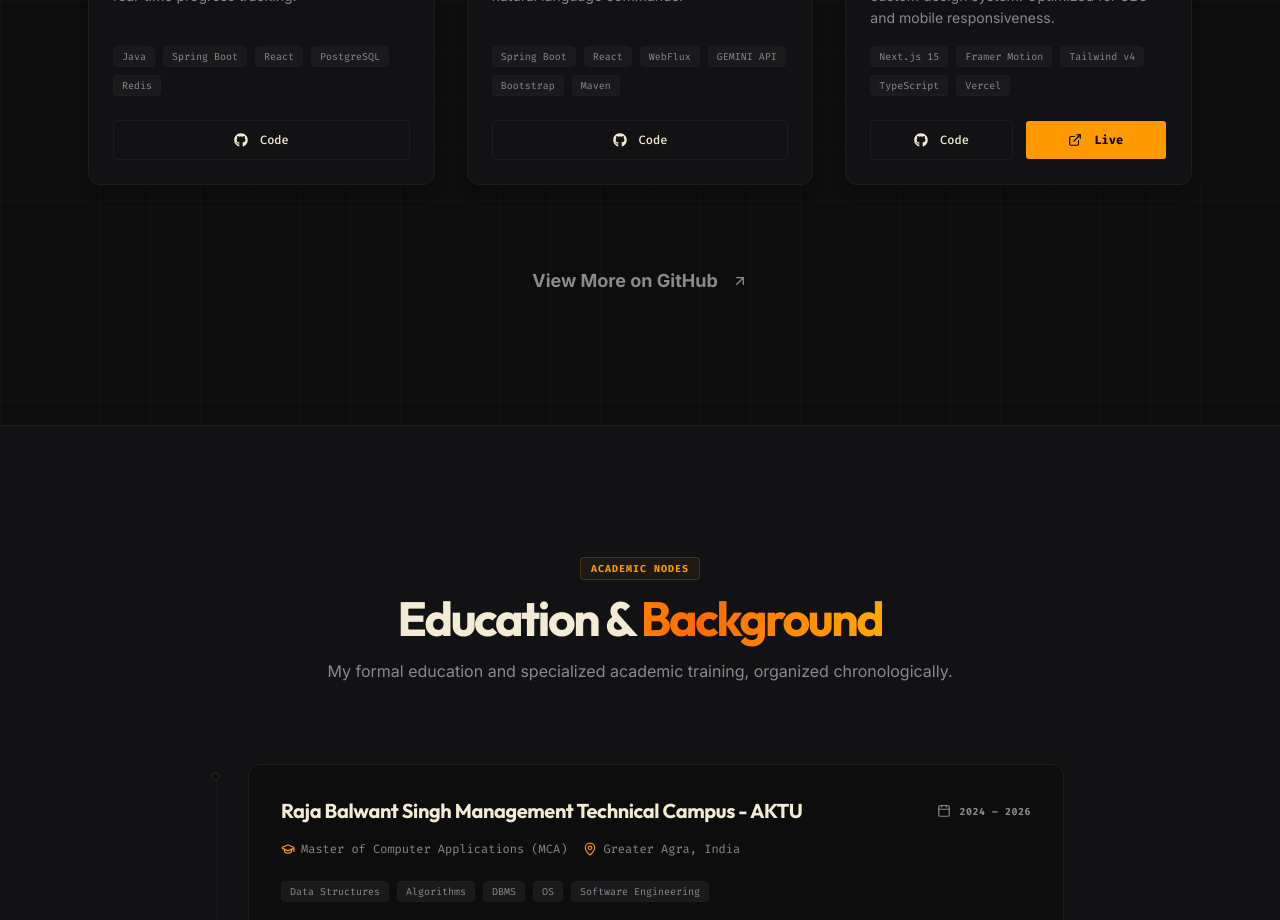
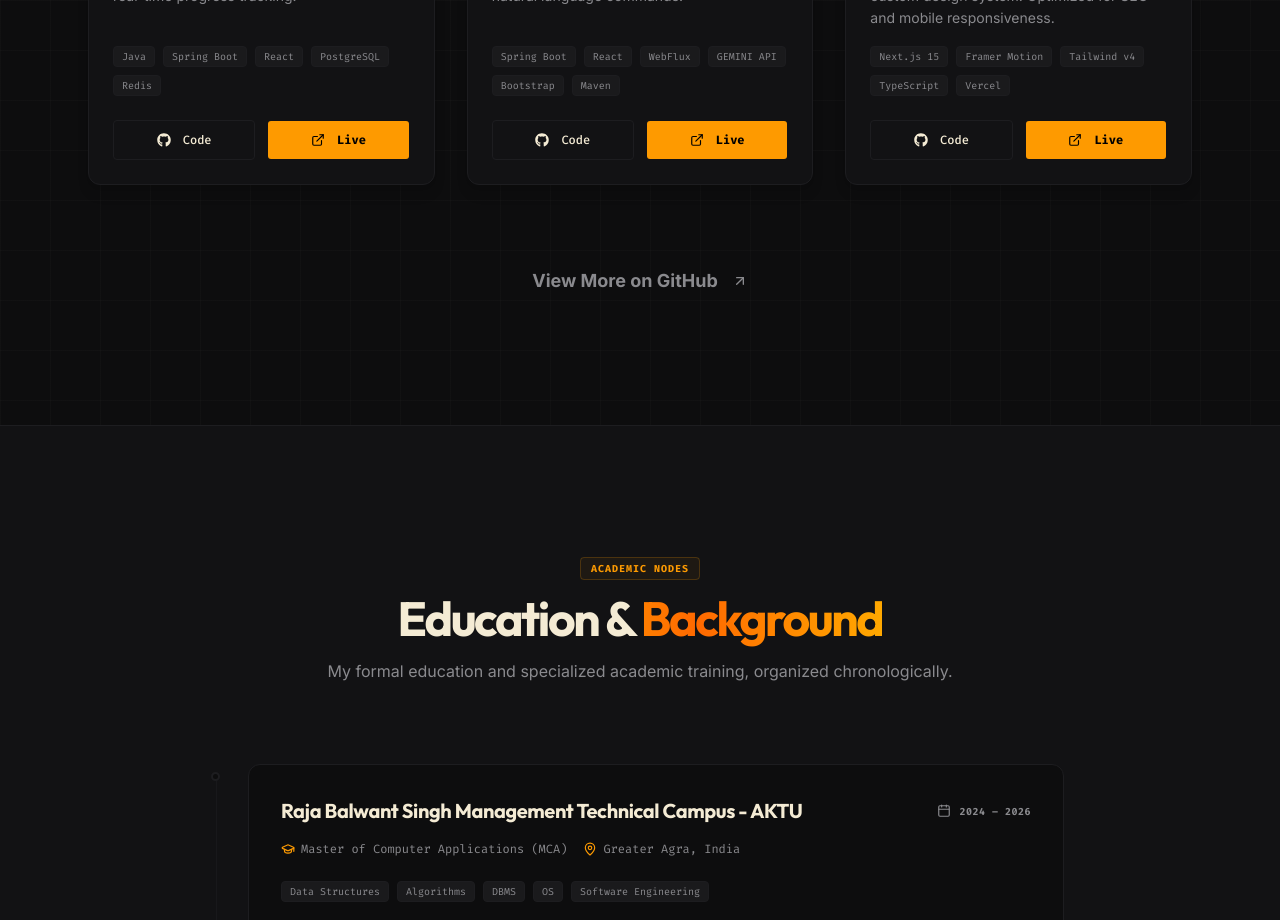
Before and after one commit to sharmapranshu1706/pranshu_portfolio, a Next.js app: page / in a window 1280 px wide. Shown: the part 3700-4620 px from the top of the page. Built offline with nearby package versions, Linux system fonts and the light colour scheme; no server answers.

Commit message:
Project Live Section Update

```diff
--- a/components/sections/Projects.tsx
+++ b/components/sections/Projects.tsx
@@ -31,7 +31,7 @@ const PROJECTS: Project[] = [
                           Users can interact with the application through a responsive frontend, while the backend handles complex AI algorithms and data processing.`,
         tech: ["Java", "Spring Boot", "React", "PostgreSQL", "Redis"],
         github: "https://github.com/sharmapranshu1706/AI-FITNESS-APP",
-        live: "",
+        live: "https://ai-fitness-app.vercel.app/",
         image: "/images/AI-Fitness-APP.png",
         category: "Full Stack",
     }
@@ -43,7 +43,7 @@ const PROJECTS: Project[] = [
         longDescription: `The SMART EMAIL ASSISTANT is an innovative solution that leverages artificial intelligence to streamline email management. It can draft responses, summarize lengthy emails, and organize your inbox based on natural language commands. Built with React for the frontend and Node.js with OpenAI's GPT-4 API for the backend, it provides a seamless and efficient email experience.`,
         tech: ["Spring Boot","React", "WebFlux", "GEMINI API", "Bootstrap","Maven" ],
         github: "https://github.com/sharmapranshu1706/Email-Assistant-AI",
-        live: "",
+        live: "https://email-assistant-ai.vercel.app/",
         image: "/images/SMART-EMAIL-ASSISTANT.png",
         category: "Full Stack",
     }
--- a/data/projects.ts
+++ b/data/projects.ts
@@ -56,7 +56,7 @@ export const projects: Project[] = [
             "GEMINI API integration for advanced natural language processing",
             "WebFlux for reactive programming and efficient handling of concurrent requests",
         ],
-        liveUrl: "",
+        liveUrl: "https://ai-fitness-app.vercel.app/",
         githubUrl: "https://github.com/sharmapranshu1706/Email-Assistant-AI",
         featured: true,
         image: "/images/SMART-EMAIL-ASSISTANT.png",
@@ -80,7 +80,7 @@ export const projects: Project[] = [
         liveUrl: "https://ai-fitness-app.vercel.app/",
         githubUrl: "https://github.com/sharmapranshu1706/AI-FITNESS-APP",
         featured: true,
-        image: "/images/AI-Fitness_APP.png",
+        image: "/images/portfolio_v3.png",
     }
 
 ];
```
